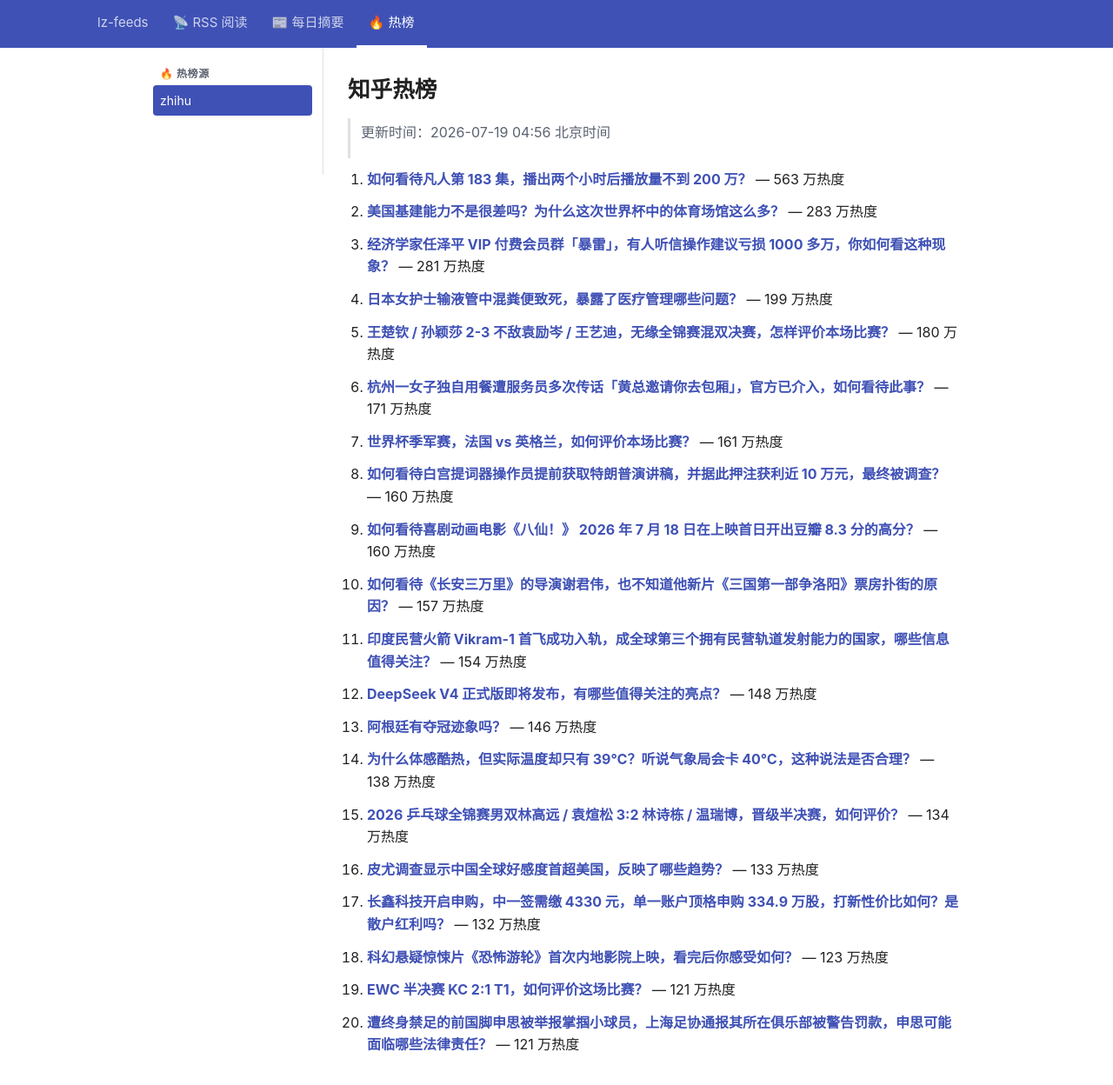
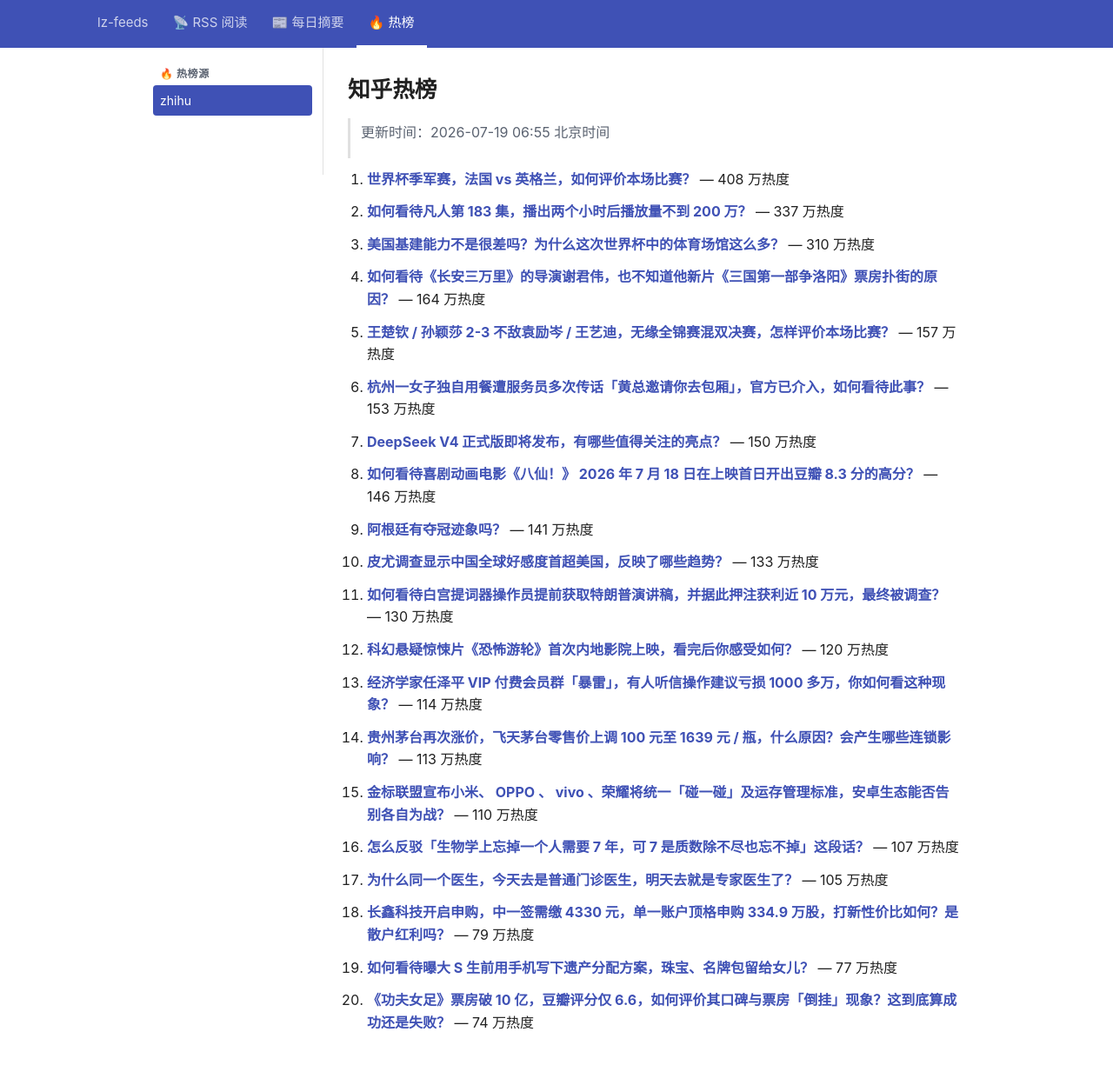
Before and after one commit to lizhang0101/lz-feeds, a Jekyll site: the page built from _hotlist/zhihu.md, in a window 1280 px wide and 1279 px high. Shown: the top 1248 px of the window at 87% size. Built offline with Jekyll 4.4.1, drawn with Linux system fonts in a browser that asks for light colours.

Commit message:
hotlist: 2026-07-18T22:55Z

```diff
--- a/_hotlist/zhihu.md
+++ b/_hotlist/zhihu.md
@@ -1,48 +1,48 @@
 ---
-updated: 2026-07-19 04:56 北京时间
+updated: 2026-07-19 06:55 北京时间
 count: 20
 ---
 
 # 知乎热榜
 
-> 更新时间：2026-07-19 04:56 北京时间
+> 更新时间：2026-07-19 06:55 北京时间
 
-1. **[如何看待凡人第 183 集，播出两个小时后播放量不到 200 万？](https://www.zhihu.com/question/2061800406666178604)** — 563 万热度
+1. **[世界杯季军赛，法国 vs 英格兰，如何评价本场比赛？](https://www.zhihu.com/question/2061740947776579179)** — 408 万热度
 
-2. **[美国基建能力不是很差吗？为什么这次世界杯中的体育场馆这么多？](https://www.zhihu.com/question/2060785946757428288)** — 283 万热度
+2. **[如何看待凡人第 183 集，播出两个小时后播放量不到 200 万？](https://www.zhihu.com/question/2061800406666178604)** — 337 万热度
 
-3. **[经济学家任泽平 VIP 付费会员群「暴雷」，有人听信操作建议亏损 1000 多万，你如何看这种现象？](https://www.zhihu.com/question/2061371759589323819)** — 281 万热度
+3. **[美国基建能力不是很差吗？为什么这次世界杯中的体育场馆这么多？](https://www.zhihu.com/question/2060785946757428288)** — 310 万热度
 
-4. **[日本女护士输液管中混粪便致死，暴露了医疗管理哪些问题？](https://www.zhihu.com/question/2060865422690366421)** — 199 万热度
+4. **[如何看待《长安三万里》的导演谢君伟，也不知道他新片《三国第一部争洛阳》票房扑街的原因？](https://www.zhihu.com/question/2061530706438895358)** — 164 万热度
 
-5. **[王楚钦 / 孙颖莎 2-3 不敌袁励岑 / 王艺迪，无缘全锦赛混双决赛，怎样评价本场比赛？](https://www.zhihu.com/question/2061941086679819536)** — 180 万热度
+5. **[王楚钦 / 孙颖莎 2-3 不敌袁励岑 / 王艺迪，无缘全锦赛混双决赛，怎样评价本场比赛？](https://www.zhihu.com/question/2061941086679819536)** — 157 万热度
 
-6. **[杭州一女子独自用餐遭服务员多次传话「黄总邀请你去包厢」，官方已介入，如何看待此事？](https://www.zhihu.com/question/2061337736611734900)** — 171 万热度
+6. **[杭州一女子独自用餐遭服务员多次传话「黄总邀请你去包厢」，官方已介入，如何看待此事？](https://www.zhihu.com/question/2061337736611734900)** — 153 万热度
 
-7. **[世界杯季军赛，法国 vs 英格兰，如何评价本场比赛？](https://www.zhihu.com/question/2061740947776579179)** — 161 万热度
+7. **[DeepSeek V4 正式版即将发布，有哪些值得关注的亮点？](https://www.zhihu.com/question/2061407401308152796)** — 150 万热度
 
-8. **[如何看待白宫提词器操作员提前获取特朗普演讲稿，并据此押注获利近 10 万元，最终被调查？](https://www.zhihu.com/question/2061441397995954863)** — 160 万热度
+8. **[如何看待喜剧动画电影《八仙！》 2026 年 7 月 18 日在上映首日开出豆瓣 8.3 分的高分？](https://www.zhihu.com/question/2061739101330710715)** — 146 万热度
 
-9. **[如何看待喜剧动画电影《八仙！》 2026 年 7 月 18 日在上映首日开出豆瓣 8.3 分的高分？](https://www.zhihu.com/question/2061739101330710715)** — 160 万热度
+9. **[阿根廷有夺冠迹象吗？](https://www.zhihu.com/question/2060955428196987375)** — 141 万热度
 
-10. **[如何看待《长安三万里》的导演谢君伟，也不知道他新片《三国第一部争洛阳》票房扑街的原因？](https://www.zhihu.com/question/2061530706438895358)** — 157 万热度
+10. **[皮尤调查显示中国全球好感度首超美国，反映了哪些趋势？](https://www.zhihu.com/question/2061175218329196382)** — 133 万热度
 
-11. **[印度民营火箭 Vikram-1 首飞成功入轨，成全球第三个拥有民营轨道发射能力的国家，哪些信息值得关注？](https://www.zhihu.com/question/2061833227313189605)** — 154 万热度
+11. **[如何看待白宫提词器操作员提前获取特朗普演讲稿，并据此押注获利近 10 万元，最终被调查？](https://www.zhihu.com/question/2061441397995954863)** — 130 万热度
 
-12. **[DeepSeek V4 正式版即将发布，有哪些值得关注的亮点？](https://www.zhihu.com/question/2061407401308152796)** — 148 万热度
+12. **[科幻悬疑惊悚片《恐怖游轮》首次内地影院上映，看完后你感受如何？](https://www.zhihu.com/question/2060326112048018673)** — 120 万热度
 
-13. **[阿根廷有夺冠迹象吗？](https://www.zhihu.com/question/2060955428196987375)** — 146 万热度
+13. **[经济学家任泽平 VIP 付费会员群「暴雷」，有人听信操作建议亏损 1000 多万，你如何看这种现象？](https://www.zhihu.com/question/2061371759589323819)** — 114 万热度
 
-14. **[为什么体感酷热，但实际温度却只有 39℃？听说气象局会卡 40℃，这种说法是否合理？](https://www.zhihu.com/question/2061366752232190902)** — 138 万热度
+14. **[贵州茅台再次涨价，飞天茅台零售价上调 100 元至 1639 元 / 瓶，什么原因？会产生哪些连锁影响？](https://www.zhihu.com/question/2061571818717175888)** — 113 万热度
 
-15. **[2026 乒乓球全锦赛男双林高远 / 袁煊松 3:2 林诗栋 / 温瑞博，晋级半决赛，如何评价？](https://www.zhihu.com/question/2061912320582989026)** — 134 万热度
+15. **[金标联盟宣布小米、 OPPO 、 vivo 、荣耀将统一「碰一碰」及运存管理标准，安卓生态能否告别各自为战？](https://www.zhihu.com/question/2061503634332809158)** — 110 万热度
 
-16. **[皮尤调查显示中国全球好感度首超美国，反映了哪些趋势？](https://www.zhihu.com/question/2061175218329196382)** — 133 万热度
+16. **[怎么反驳「生物学上忘掉一个人需要 7 年，可 7 是质数除不尽也忘不掉」这段话？](https://www.zhihu.com/question/2058204015222076741)** — 107 万热度
 
-17. **[长鑫科技开启申购，中一签需缴 4330 元，单一账户顶格申购 334.9 万股，打新性价比如何？是散户红利吗？](https://www.zhihu.com/question/2061067983900906626)** — 132 万热度
+17. **[为什么同一个医生，今天去是普通门诊医生，明天去就是专家医生了？](https://www.zhihu.com/question/2061126196163826320)** — 105 万热度
 
-18. **[科幻悬疑惊悚片《恐怖游轮》首次内地影院上映，看完后你感受如何？](https://www.zhihu.com/question/2060326112048018673)** — 123 万热度
+18. **[长鑫科技开启申购，中一签需缴 4330 元，单一账户顶格申购 334.9 万股，打新性价比如何？是散户红利吗？](https://www.zhihu.com/question/2061067983900906626)** — 79 万热度
 
-19. **[EWC 半决赛 KC 2:1 T1，如何评价这场比赛？](https://www.zhihu.com/question/2061933785382380641)** — 121 万热度
+19. **[如何看待曝大 S 生前用手机写下遗产分配方案，珠宝、名牌包留给女儿？](https://www.zhihu.com/question/2060765589857990533)** — 77 万热度
 
-20. **[遭终身禁足的前国脚申思被举报掌掴小球员，上海足协通报其所在俱乐部被警告罚款，申思可能面临哪些法律责任？](https://www.zhihu.com/question/2061692639876059528)** — 121 万热度
+20. **[《功夫女足》票房破 10 亿，豆瓣评分仅 6.6，如何评价其口碑与票房「倒挂」现象？这到底算成功还是失败？](https://www.zhihu.com/question/2060529589093511823)** — 74 万热度
```
